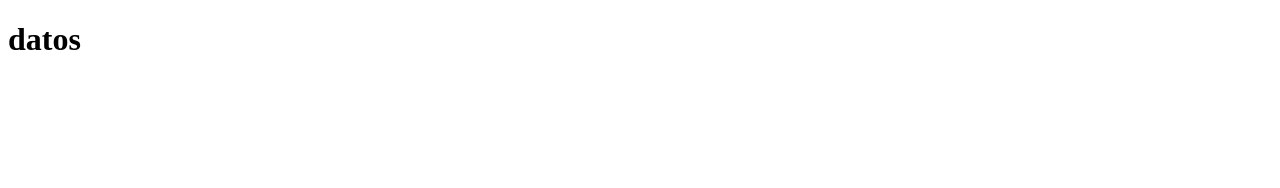
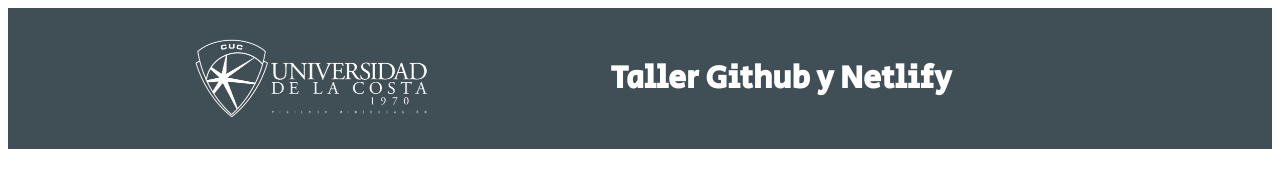
Before and after one commit to ajpr2000/YoAlvaro, a plain HTML site: page index.html in a window 1280 px wide. Drawn offline with Linux system fonts and the light colour scheme.

Commit message:
Creación del encabezado

```diff
--- a/index.html
+++ b/index.html
@@ -3,9 +3,18 @@
     <head>
         <meta charset="UTF-8">
         <meta name="viewport" content="width=device-width, initial-scale=1.0">
+        <link rel="stylesheet" href="indexStyle.css">
+        <link rel="preconnect" href="https://fonts.googleapis.com">
+        <link rel="preconnect" href="https://fonts.gstatic.com" crossorigin>
+        <link href="https://fonts.googleapis.com/css2?family=Roboto:wght@500&family=Secular+One&display=swap" rel="stylesheet">
         <title>YoAlvaro</title>
     </head>
     <body>
-        <H1>datos</H1>
+        <header>
+            <div class="encabezado">
+                <img id="LogoUniversidad" src="Recursos/LogoUniversidad1.png" alt="LogoUniversidad">
+                <h1 id="Titulo">Taller Github y Netlify</h1>
+            </div>
+        </header>
     </body>
 </html>
--- a/indexStyle.css
+++ b/indexStyle.css
@@ -0,0 +1,23 @@
+body{
+    font-family: 'Roboto', sans-serif;
+    font-family: 'Secular One', sans-serif;
+}
+
+header{
+    background-color: #404f56;
+}
+#LogoUniversidad{
+    width: 30%;
+}
+.encabezado{
+    width: 940px;
+    display: flex;
+    margin: 0 auto;
+    color: #ffffff;
+    position: relative;
+}
+#Titulo{
+    flex-grow:1;
+    text-align:center;
+    margin: auto 40px;
+}
```
Also changed, not shown: Recursos/LogoUniversidad1.png (added).
